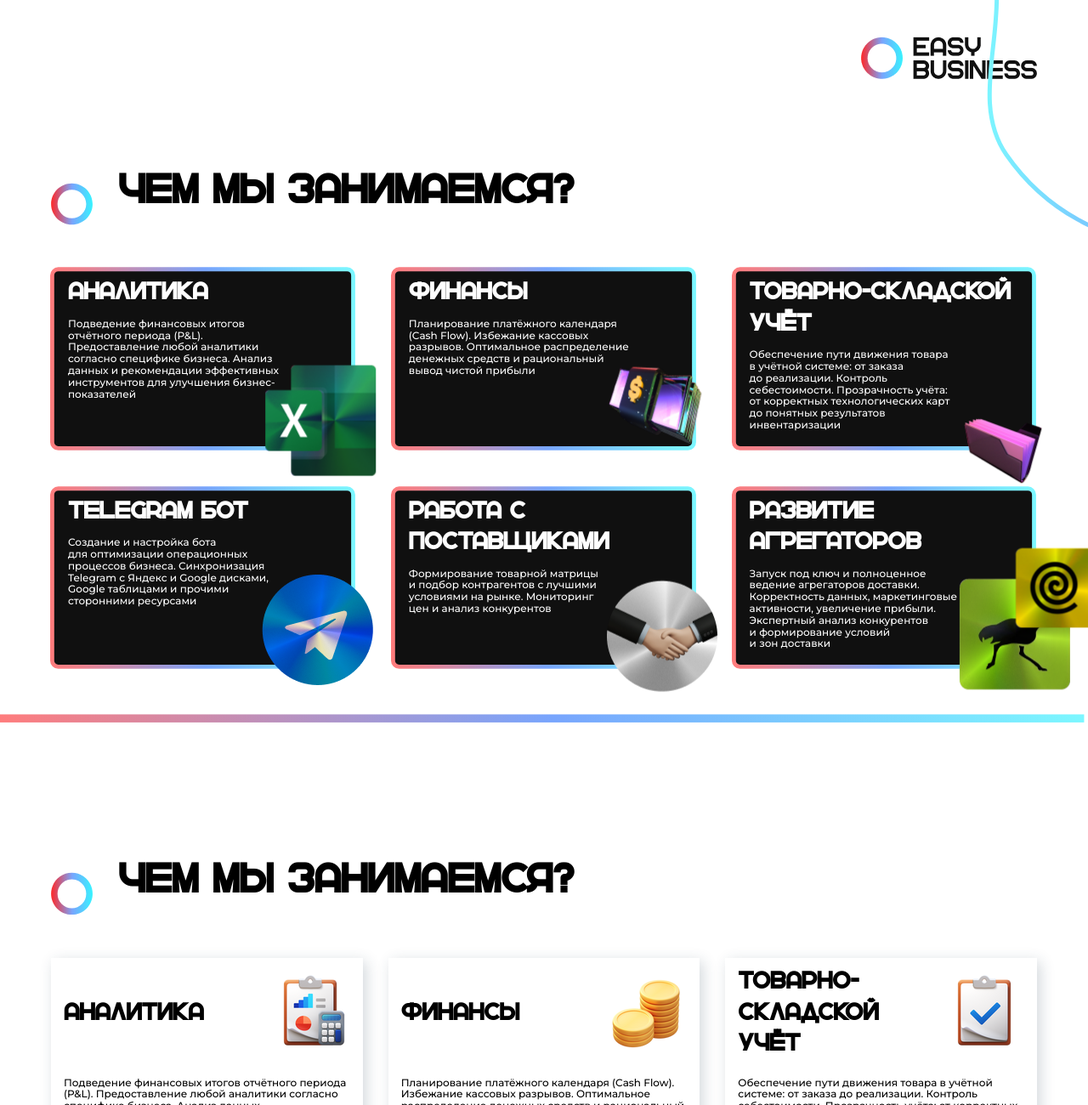
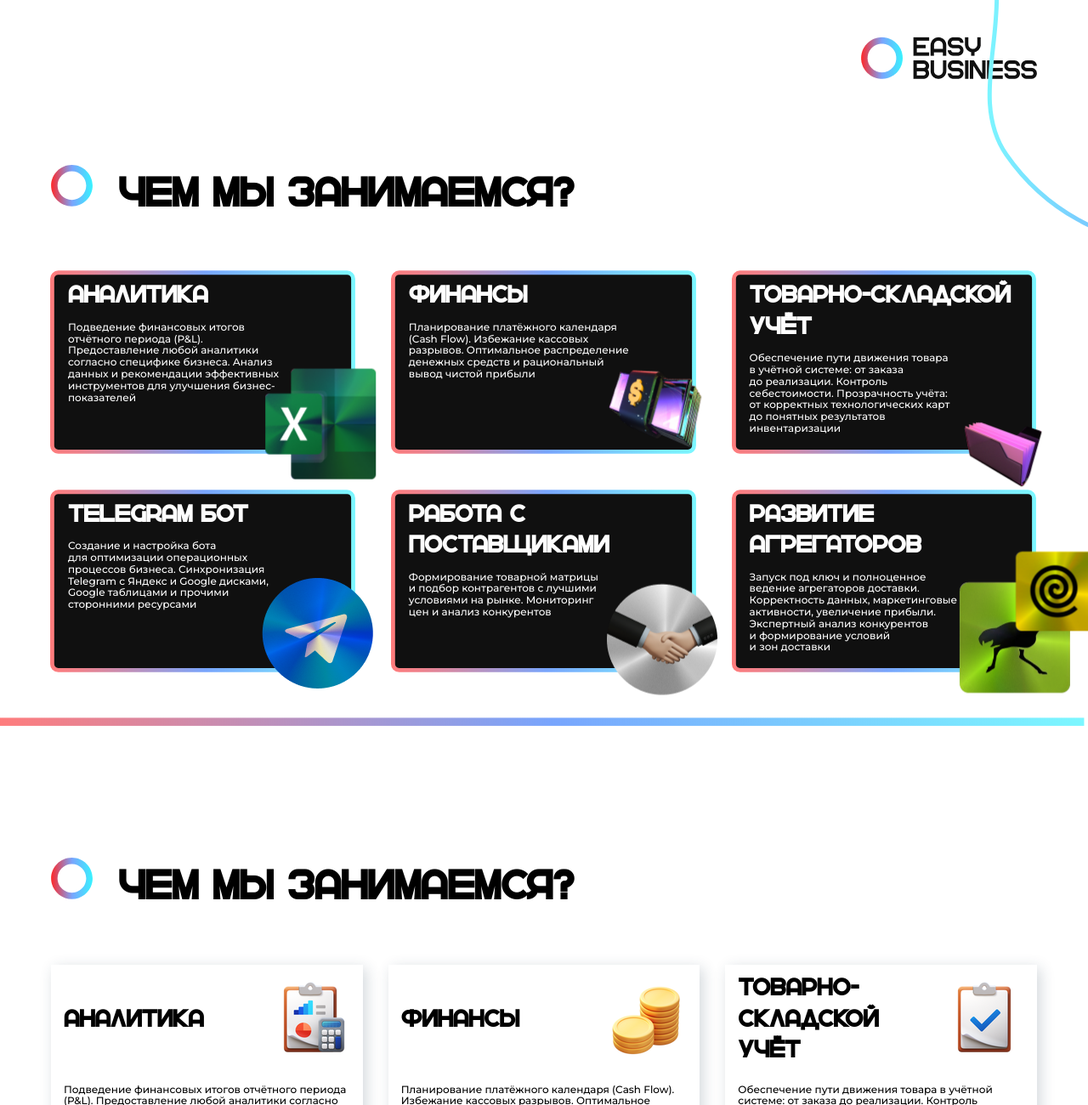
Before and after one commit to Pukhliak/easybusiness, a website: page index.html in a window 1280 px wide. Shown: the part 1500-2800 px from the top of the page at 85% size. Drawn offline with Linux system fonts and the light colour scheme; files whose address does not match are found by name.

Commit message:
delete transform for images in work and services

```diff
--- a/scss/layouts/_hero.scss
+++ b/scss/layouts/_hero.scss
@@ -5,6 +5,8 @@
   position: relative;
   background-image: url("../images/World-Map-white.svg");
   background-repeat: no-repeat;
+  background-size: contain;
+  background-position-x: center;
 
   > img {
     &:first-of-type {
--- a/scss/layouts/_services.scss
+++ b/scss/layouts/_services.scss
@@ -5,9 +5,9 @@
   &__title {
     display: flex;
     margin-bottom: toRem(60);
+    align-items: baseline;
 
     img {
-      transform: translateY(25%);
       margin-right: toRem(30);
     }
   }
--- a/scss/layouts/_work.scss
+++ b/scss/layouts/_work.scss
@@ -4,9 +4,9 @@
   &__title {
     display: flex;
     margin-bottom: toRem(60);
+    align-items: baseline;
 
     img {
-      transform: translateY(25%);
       margin-right: toRem(30);
     }
   }
```
Also changed, not shown: index.html (+0 -15 lines), css/styles.css.
